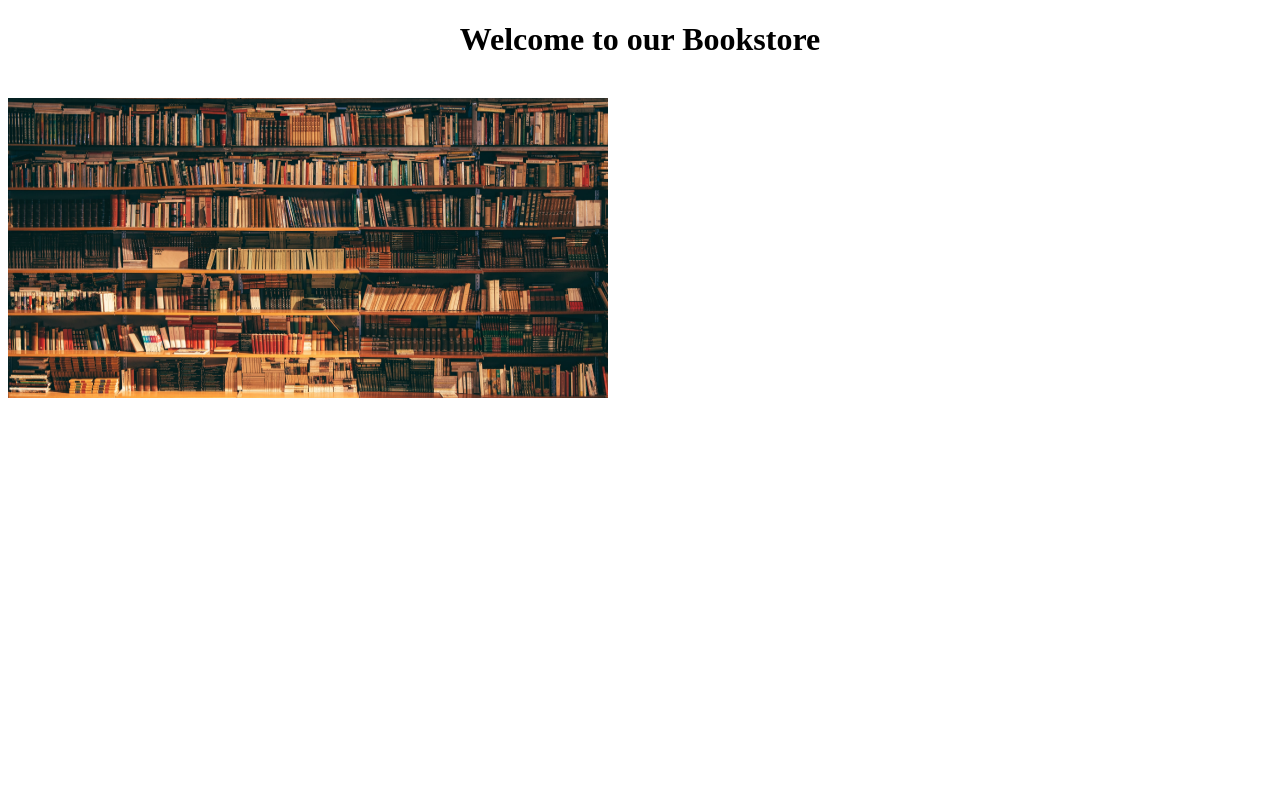
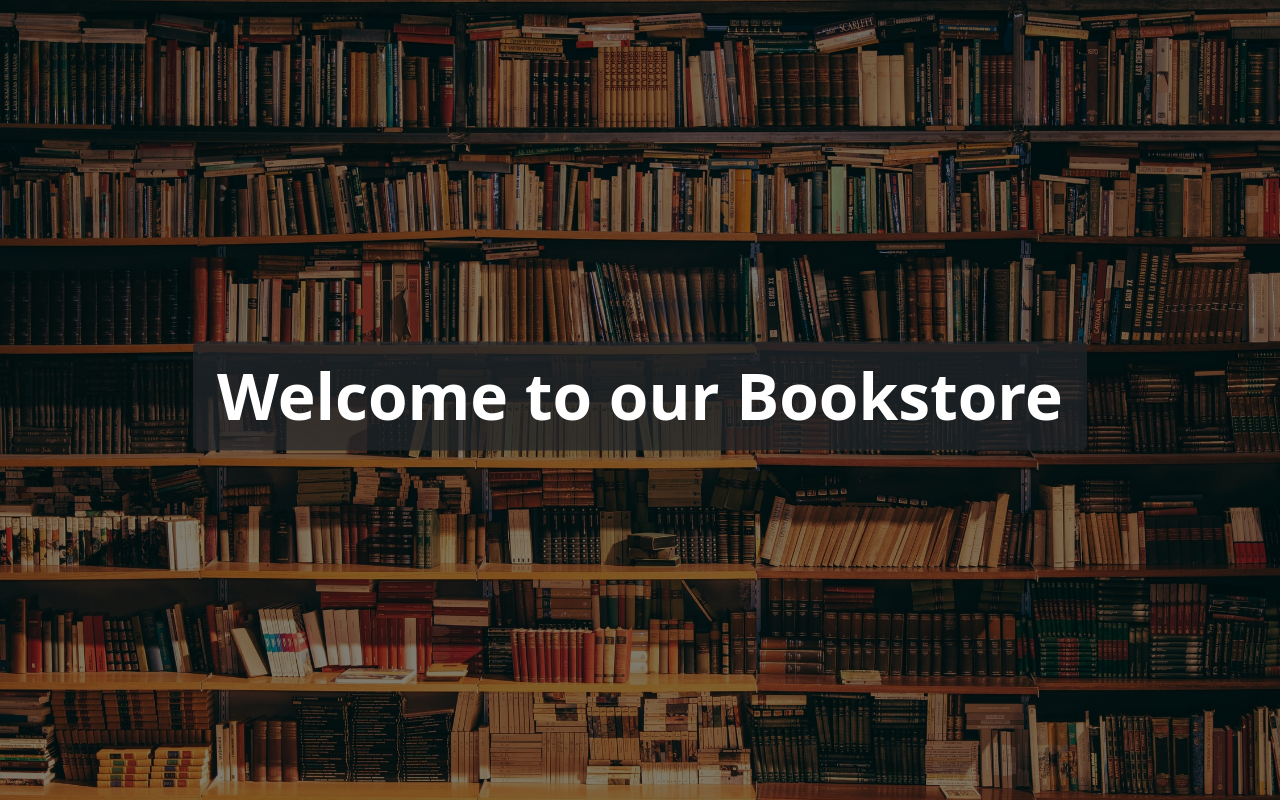
Before and after one commit to dkorotkov444/bookstore-django, a Django app: page / in a window 1280 px wide. Run offline with Django 5.2, Linux system fonts and the light colour scheme.

Commit message:
A2-E2.5 Refined homepage in the sales app.

```diff
--- a/sales/templates/sales/home.html
+++ b/sales/templates/sales/home.html
@@ -3,12 +3,17 @@
 {% load static %}
 
 <html>
-   <title>
-       Bookstore Home
-   </title>
-   <body>
-        <h1 style="text-align:center">Welcome to our Bookstore</h1>
-        <br>
-        <img src="{% static 'sales/images/bookstore.jpg' %}" alt="home" width="600" height="300">
-   </body>
+    <head>
+        <title>Bookstore Home</title>
+        <!-- Bootstrap CSS -->
+        <link href="https://cdn.jsdelivr.net/npm/bootstrap@5.3.0/dist/css/bootstrap.min.css" rel="stylesheet">
+    </head>
+    <body style="margin:0; padding:0;">
+        <div class="position-relative w-100" style="height: 100vh; min-height: 400px;">
+            <img src="{% static 'sales/images/bookstore.jpg' %}" alt="home" class="w-100 h-100 position-absolute top-0 start-0" style="object-fit: cover; z-index: 1; filter: brightness(0.5);">
+            <div class="position-absolute top-50 start-50 translate-middle w-100 text-center" style="z-index: 2;">
+                <h1 class="display-3 fw-bold text-white bg-dark bg-opacity-75 d-inline-block px-4 py-3 rounded">Welcome to our Bookstore</h1>
+            </div>
+        </div>
+    </body>
 </html>
```
